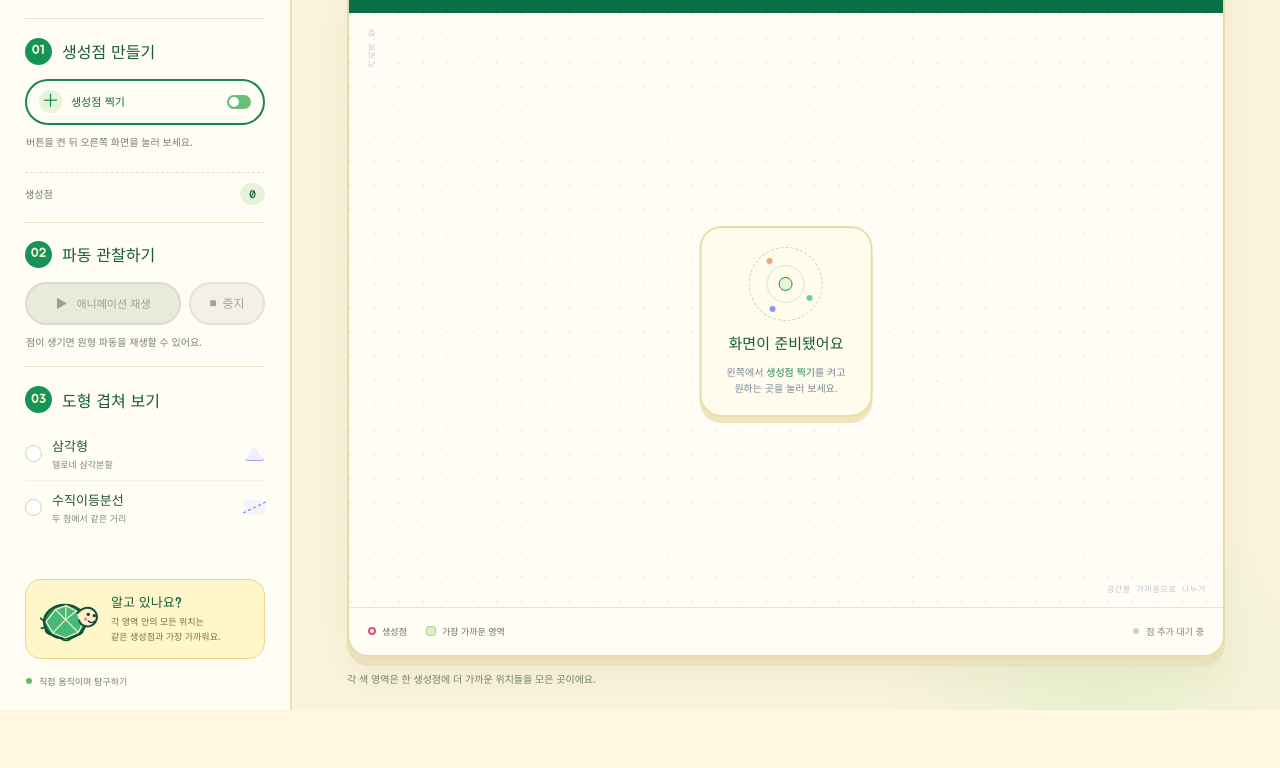
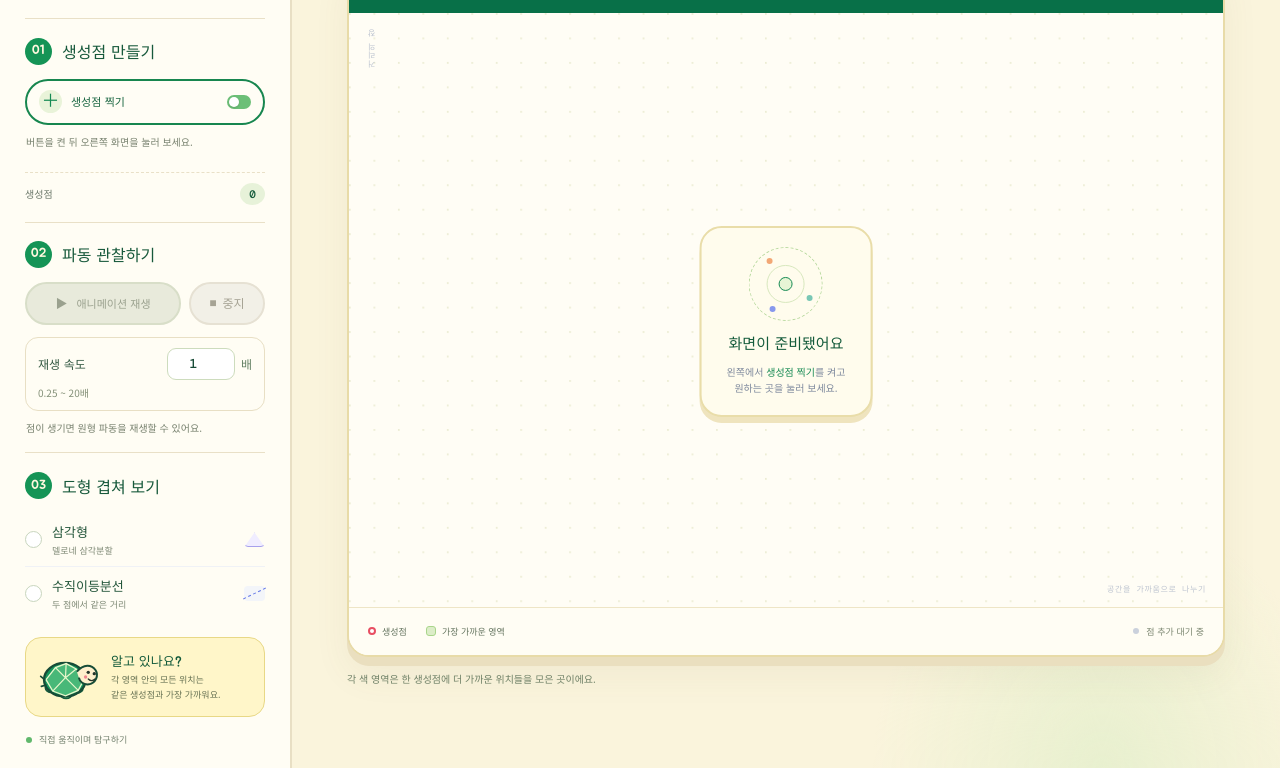
Before and after one commit to minjae135/voronoi, a website built with Vite: page index.html in a window 1280 px wide. Shown: the part 178-946 px from the top of the page. Before the commit the page ends 888 px from the top, so only its background shows below. Built offline with nearby package versions, Linux system fonts and the light colour scheme.

Commit message:
1.0.0rc3 애니메이션 속도 조절 가능하게 함

```diff
--- a/index.html
+++ b/index.html
@@ -27,6 +27,7 @@
             <button id="play-button" class="play-button" type="button" disabled><span id="play-icon" class="play-icon" aria-hidden="true">▶</span><span id="play-label">애니메이션 재생</span></button>
             <button id="stop-button" class="stop-button" type="button" disabled aria-label="파동을 중지하고 처음으로 되돌리기"><span aria-hidden="true">■</span><span>중지</span></button>
           </div>
+          <div class="speed-control"><label for="animation-speed">재생 속도</label><div class="speed-input-wrap"><input id="animation-speed" type="number" min="0.25" max="20" step="0.25" value="1" aria-describedby="speed-hint" /><span>배</span></div><small id="speed-hint">0.25 ~ 20배</small></div>
           <p id="animation-hint" class="control-hint">점이 생기면 원형 파동을 재생할 수 있어요.</p>
         </section>
         <section class="control-section layers-section" aria-labelledby="layers-heading">
--- a/src/main.ts
+++ b/src/main.ts
@@ -14,6 +14,7 @@ const pointHint = document.querySelector<HTMLParagraphElement>('#point-hint')!;
 const pointCount = document.querySelector<HTMLElement>('#point-count')!;
 const playButton = document.querySelector<HTMLButtonElement>('#play-button')!;
 const stopButton = document.querySelector<HTMLButtonElement>('#stop-button')!;
+const animationSpeedInput = document.querySelector<HTMLInputElement>('#animation-speed')!;
 const playLabel = document.querySelector<HTMLSpanElement>('#play-label')!;
 const playIcon = document.querySelector<HTMLSpanElement>('#play-icon')!;
 const animationHint = document.querySelector<HTMLParagraphElement>('#animation-hint')!;
@@ -32,6 +33,7 @@ let nextPointId = 1;
 let pointModeActive = false;
 let animationState: AnimationState = 'idle';
 let animationElapsed = 0;
+let animationSpeed = 1;
 let lastFrameTime = 0;
 let animationFrame = 0;
 let draggingPointId: number | null = null;
@@ -144,10 +146,22 @@ function beginAnimation(): void {
   animationFrame = requestAnimationFrame(animate);
 }
 
+function setAnimationSpeed(): void {
+  const rawValue = animationSpeedInput.value.trim();
+  const requestedSpeed = Number(rawValue);
+  if (rawValue === '' || !Number.isFinite(requestedSpeed)) {
+    animationSpeedInput.value = String(animationSpeed);
+    return;
+  }
+  animationSpeed = Math.min(20, Math.max(0.25, requestedSpeed));
+  animationSpeedInput.value = String(animationSpeed);
+  animationSpeedInput.setAttribute('aria-valuetext', `${animationSpeed}배속`);
+}
+
 function animate(timestamp: number): void {
   if (animationState !== 'running') return;
   if (lastFrameTime === 0) lastFrameTime = timestamp;
-  else animationElapsed += timestamp - lastFrameTime;
+  else animationElapsed += (timestamp - lastFrameTime) * animationSpeed;
   lastFrameTime = timestamp;
   if (animationElapsed >= ANIMATION_DURATION) {
     animationElapsed = ANIMATION_DURATION;
@@ -360,6 +374,7 @@ function pointLabel(index: number): string {
 pointModeButton.addEventListener('click', () => setPointMode(!pointModeActive));
 playButton.addEventListener('click', togglePlayback);
 stopButton.addEventListener('click', stopPlayback);
+animationSpeedInput.addEventListener('change', setAnimationSpeed);
 triangulationToggle.addEventListener('change', () => { updateControls(); render(); });
 bisectorToggle.addEventListener('change', () => { updateControls(); render(); });
 bisectorMode.addEventListener('change', render);
--- a/src/style.css
+++ b/src/style.css
@@ -1617,3 +1617,54 @@ input:focus-visible + .custom-check,
     min-height: 40px;
   }
 }
+
+.speed-control {
+  display: grid;
+  grid-template-columns: 1fr auto;
+  align-items: center;
+  gap: 5px 10px;
+  margin-top: 12px;
+  padding: 10px 12px;
+  border: 1px solid #e8dfc4;
+  border-radius: 13px;
+  background: #fffdf4;
+  color: #315740;
+  font-size: 12px;
+}
+
+.speed-control label {
+  font-family: 'Jua', 'Noto Sans KR', sans-serif;
+}
+
+.speed-input-wrap {
+  display: flex;
+  align-items: center;
+  gap: 6px;
+  color: #648064;
+  font: 12px 'DM Mono', monospace;
+}
+
+.speed-input-wrap input {
+  width: 68px;
+  height: 32px;
+  padding: 0 7px;
+  border: 1px solid #cddcbd;
+  border-radius: 9px;
+  outline: none;
+  background: #fff;
+  color: #174b36;
+  font: 600 13px 'DM Mono', monospace;
+  text-align: center;
+}
+
+.speed-input-wrap input:focus-visible {
+  border-color: #168a53;
+  box-shadow: 0 0 0 3px #168a5322;
+}
+
+.speed-control small {
+  grid-column: 1 / -1;
+  color: #849078;
+  font-family: 'Noto Sans KR', sans-serif;
+  font-size: 10px;
+}
```
